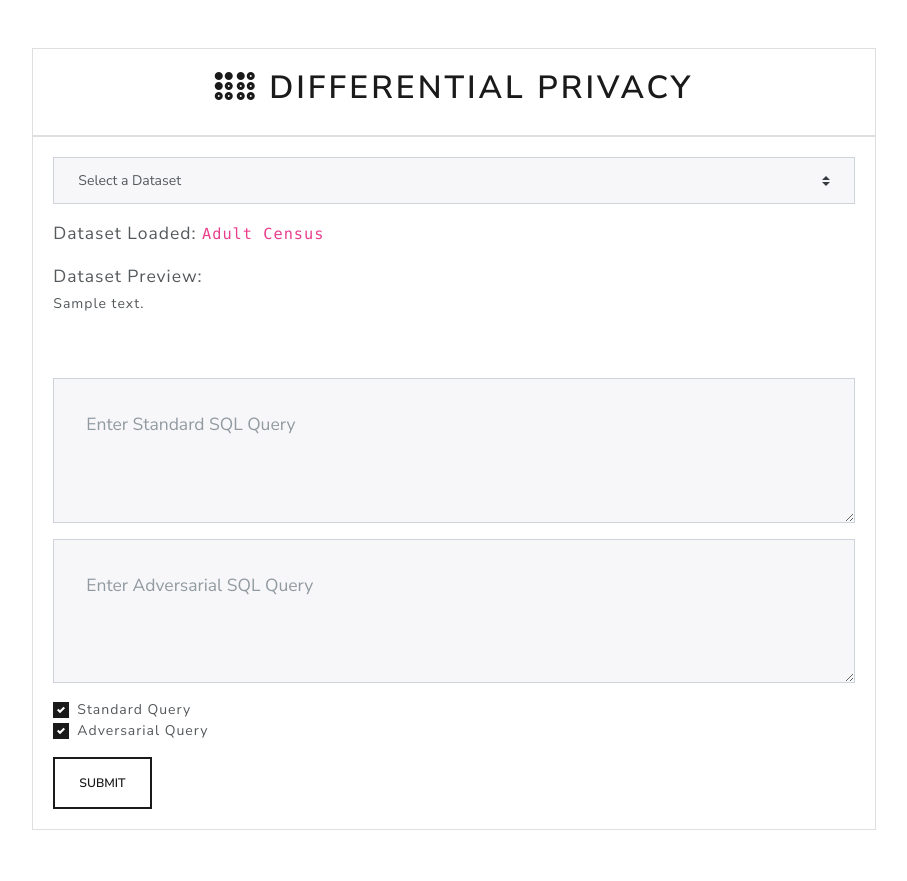
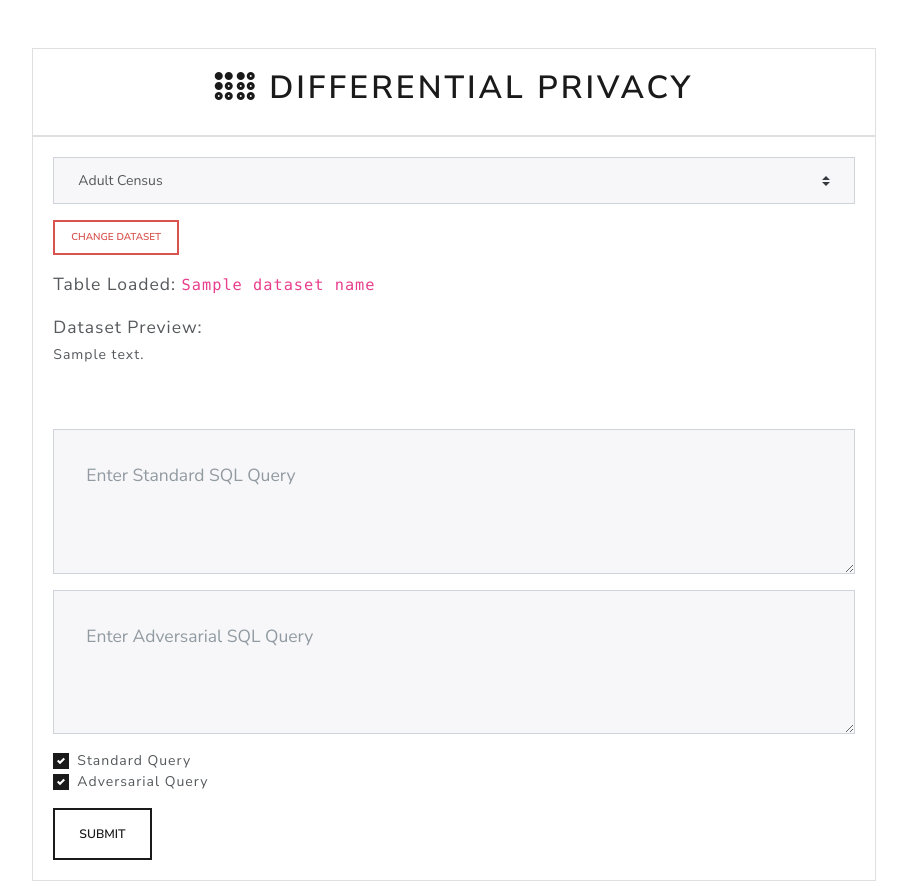
Before and after one commit to guptajay/differential-privacy-website, a Flask app: template templates/index.html in a window 1280 px wide. Shown: the whole page, without its empty margins (186-1093 px from the left). Before the commit the page ends 830 px from the top, so only its background shows below. Run offline with Flask 2, Linux system fonts and the light colour scheme; the template is opened without the code that fills it: most values are stand-ins (such as "Sample title", 1, 10 or a date in 2020); some libraries are stand-ins or nearby versions.

Commit message:
Added Change Dataset Functionality

```diff
--- a/templates/index.html
+++ b/templates/index.html
@@ -39,7 +39,10 @@
 
     <title>Differential Privacy</title>
   </head>
-  <body style="overflow-x: hidden;">
+  <body
+    style="overflow-x: hidden;"
+    onload="document.getElementById('{{ dataset_name }}').selected=true"
+  >
     <div class="row mt-5">
       <div class="col-md-8 m-auto">
         <div class="card card-body text-center">
@@ -47,18 +50,33 @@
             <i class="fas fa-braille fa-1x"></i> Differential Privacy
           </h1>
         </div>
-
         <div class="card card-body">
-          <form method="POST">
+          {% if flag == 1 %}
+          <div class="alert alert-dismissible alert-success">
+            <button type="button" class="close" data-dismiss="alert">
+              &times;
+            </button>
+            Dataset changed successfully.
+          </div>
+          {% endif %}
+          <form
+            method="POST"
+            class="mb-3"
+            action="{{ url_for('change_dataset') }}"
+          >
             <div class="form-group">
-              <select class="custom-select">
-                <option selected="">Select a Dataset</option>
-                <option value="1">Adult Census (default)</option>
-                <option value="2">Online Retail</option>
+              <select class="custom-select" name="dataset" id="dataset">
+                <option id="census" value="census">Adult Census</option>
+                <option id="transactions" value="transactions"
+                  >Online Retail</option
+                >
               </select>
             </div>
+            <button type="submit" class="btn btn-outline-danger btn-sm">
+              Change Dataset
+            </button>
           </form>
-          <p class="lead mb-3">Dataset Loaded: <code>Adult Census</code></p>
+          <p class="lead mb-3">Table Loaded: <code>{{ dataset_name }}</code></p>
           <p class="lead mb-1">Dataset Preview:</p>
           <div style="overflow: auto">
             <p>
@@ -134,7 +152,7 @@
       function showHideDivAdv(chkPassport) {
         var dvPassport = document.getElementById("adv");
         dvPassport.style.display = chkPassport.checked ? "block" : "none";
-    }
+      }
     </script>
 
     <script
```
Also changed, not shown: project.py (+11 -3 lines).
